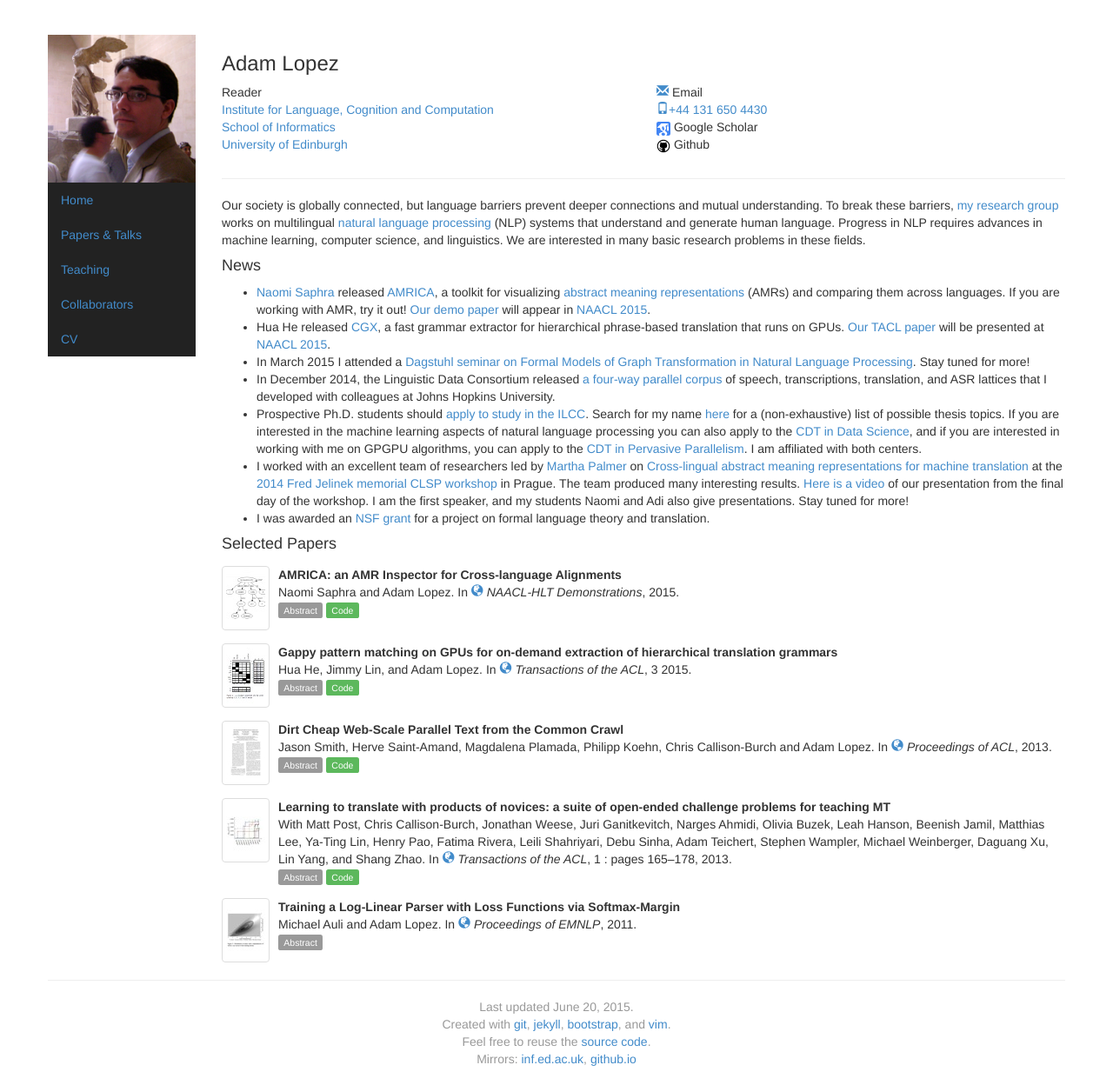
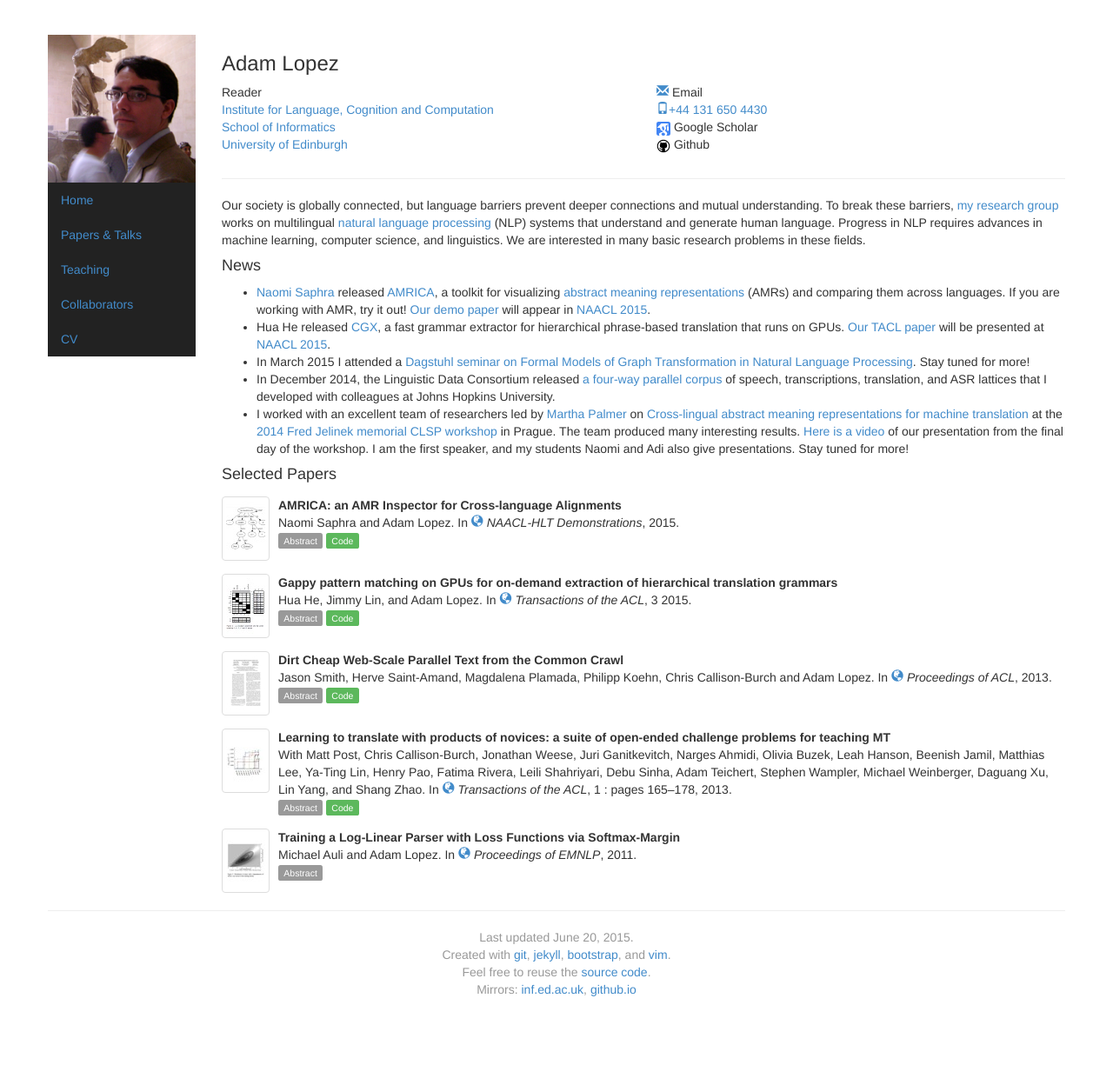
Before and after one commit to alopez/alopez.github.com, a Jekyll site: the page built from index.html, in a window 1280 px wide. Shown: the whole page at 87% size. Built offline with Jekyll 4.4.1, drawn with Linux system fonts in a browser that asks for light colours; after the commit the page ends 1168 px from its top, so only the background shows below that.

Commit message:
Clean up news

```diff
--- a/index.html
+++ b/index.html
@@ -31,24 +31,10 @@ news:
       Johns Hopkins University.
   -
     >
-      Prospective Ph.D. students should <a href="http://www.ilcc.inf.ed.ac.uk/study">apply to study in the ILCC</a>.
-      Search for my name <a href="http://www.ilcc.inf.ed.ac.uk/study/possible-phd-topics-in-ilcc">here</a>
-      for a (non-exhaustive) list of possible thesis topics. If you are interested in the machine
-      learning aspects of natural language processing you can also apply to the
-      <a href="http://datascience.inf.ed.ac.uk/">CDT in Data Science</a>, and
-      if you are interested in working with me on GPGPU algorithms, you can  apply
-      to the <a href="http://pervasiveparallelism.inf.ed.ac.uk/">CDT in Pervasive Parallelism</a>.
-      I am affiliated with both centers.
-  -
-    >
       I worked with an excellent team of researchers led by <a href="http://verbs.colorado.edu/~mpalmer/">Martha Palmer</a> on
       <a href="http://www.clsp.jhu.edu/workshops/archive/ws14-summer-workshop/groups/amr-mt/">Cross-lingual abstract meaning representations for machine translation</a> at the <a href="http://www.clsp.jhu.edu/workshops/archive/ws14-summer-workshop/">2014 Fred Jelinek memorial CLSP workshop</a> in Prague.
       The team produced many interesting results. <a href="http://lectures.ms.mff.cuni.cz/view.php?rec=231">Here is a video</a> of our presentation
       from the final day of the workshop. I am the first speaker, and my students Naomi and Adi also give presentations. Stay tuned for more!
-  - >
-      I was awarded an
-      <a href="http://www.nsf.gov/awardsearch/showAward?AWD_ID=1349902">NSF grant</a>
-      for a project on formal language theory and translation.
 ---
 <div class="page-header">
   <div class="row">
```
